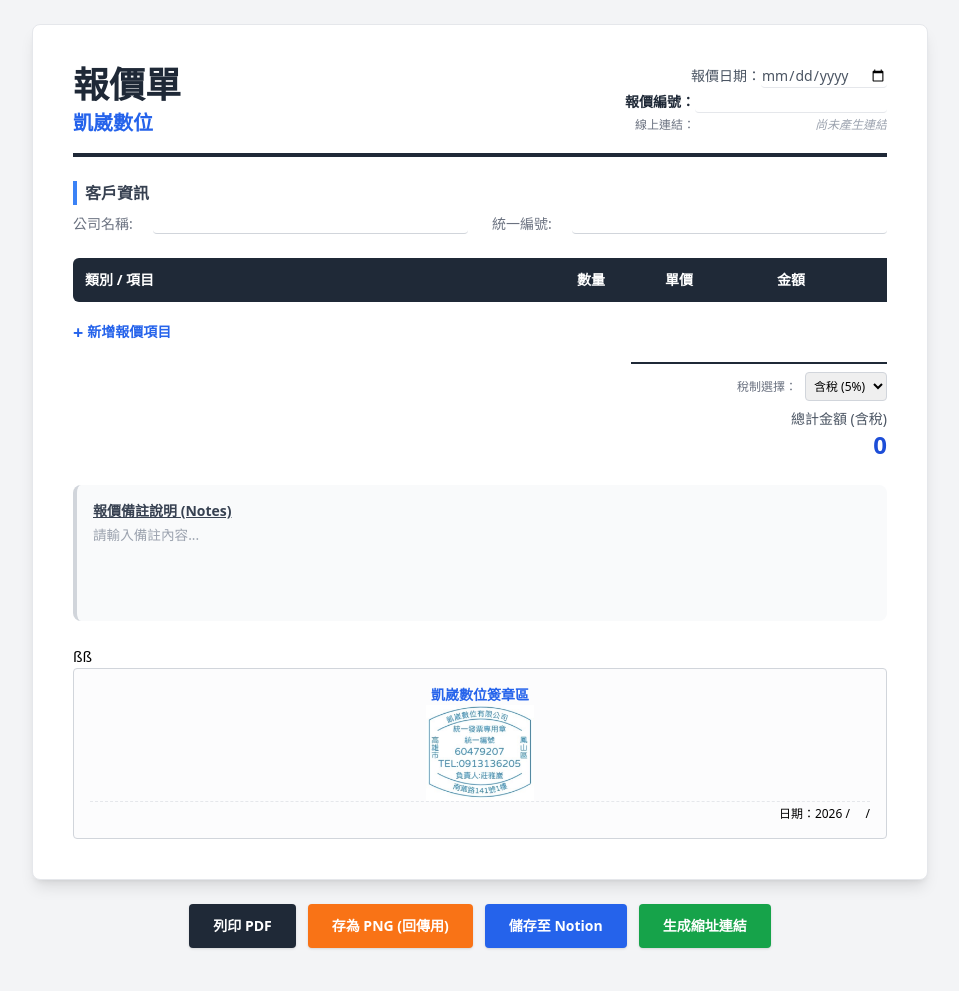
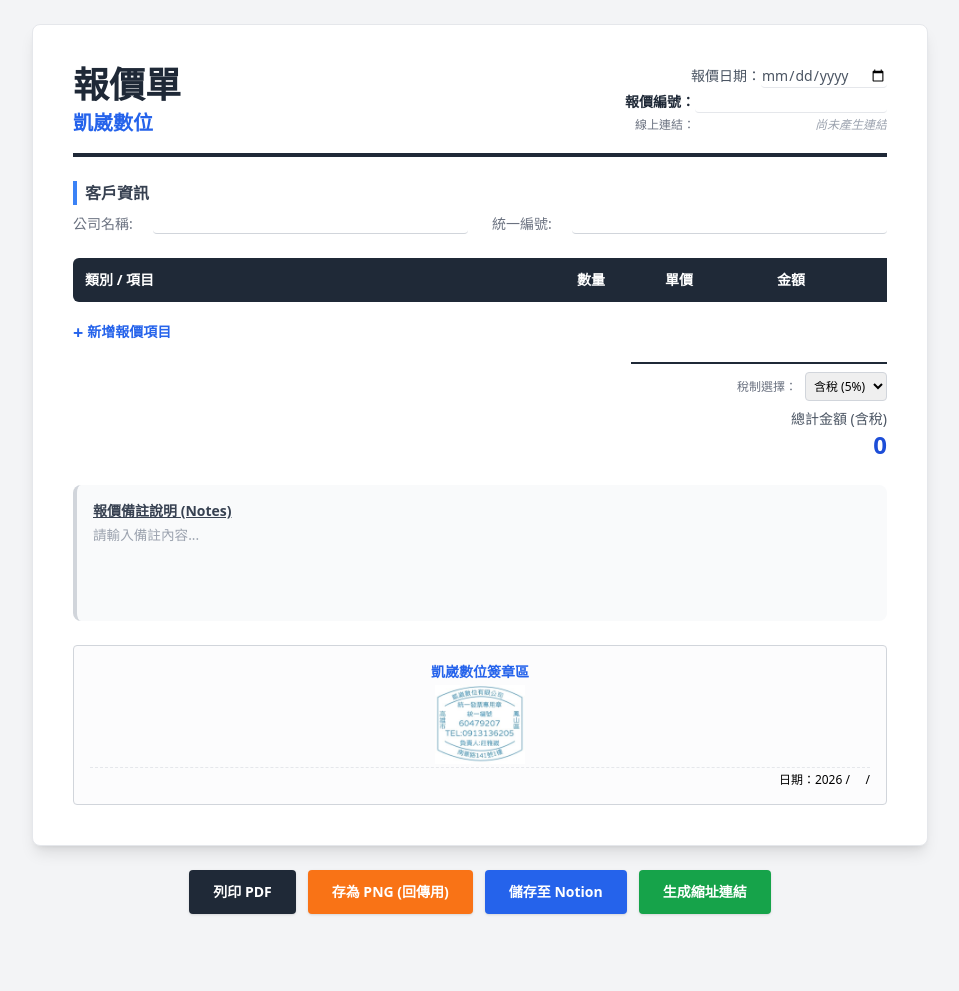
Before and after one commit to kevinhuang-maker/price-generator, a plain HTML site: page index.html in a window 1280 px wide. Shown: the whole page, without its empty margins (160-1119 px from the left). Drawn offline with nearby package versions, Linux system fonts and the light colour scheme.

Commit message:
簽章處排版

```diff
--- a/index.html
+++ b/index.html
@@ -91,17 +91,16 @@
         <div class="mb-6 bg-gray-50 p-4 rounded-lg border-l-4 border-gray-300">
             <h4 class="font-bold text-gray-700 mb-1 text-sm underline">報價備註說明 (Notes)</h4>
             <textarea id="quoteNote" oninput="autoHeight(this)" class="w-full bg-transparent outline-none text-gray-600" placeholder="請輸入備註內容..."></textarea>
-        </div>ßß
+        </div>
 
         <div class="border border-gray-300 rounded p-4 min-h-[160px] flex flex-col justify-between text-center bg-gray-50/50">
             <p class="font-bold text-sm text-blue-600 text-center">凱崴數位簽章區</p>
 
-            <img src="logo.jpg"
-                alt="公司章"
-            class="mx-auto max-h-24 object-contain">
+            <div class="h-20 flex items-center justify-center"> <img src="logo.jpg" alt="公司章" class="max-h-full object-contain opacity-90"> </div>
 
-            <div class="text-xs pt-1 border-t border-dashed text-right">日期：2026 / &nbsp;&nbsp;&nbsp; / </div>
-    </div>
+            <div class="text-xs pt-1 border-t border-dashed text-right w-full"> 日期：2026 / &nbsp;&nbsp;&nbsp; / </div>
+        </div>
+
     </div>
 
     <div class="max-w-4xl mx-auto mt-6 flex gap-3 justify-center no-print flex-wrap px-4 pb-10">
```
